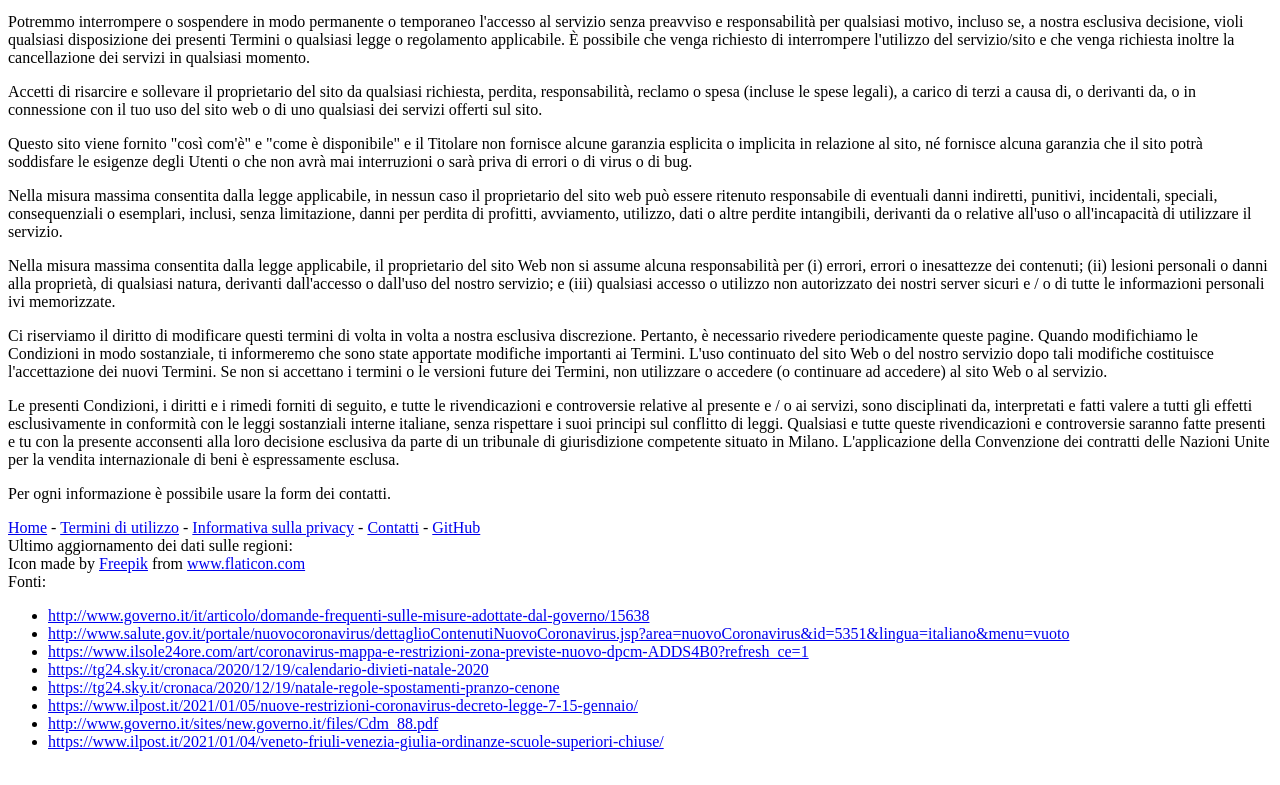
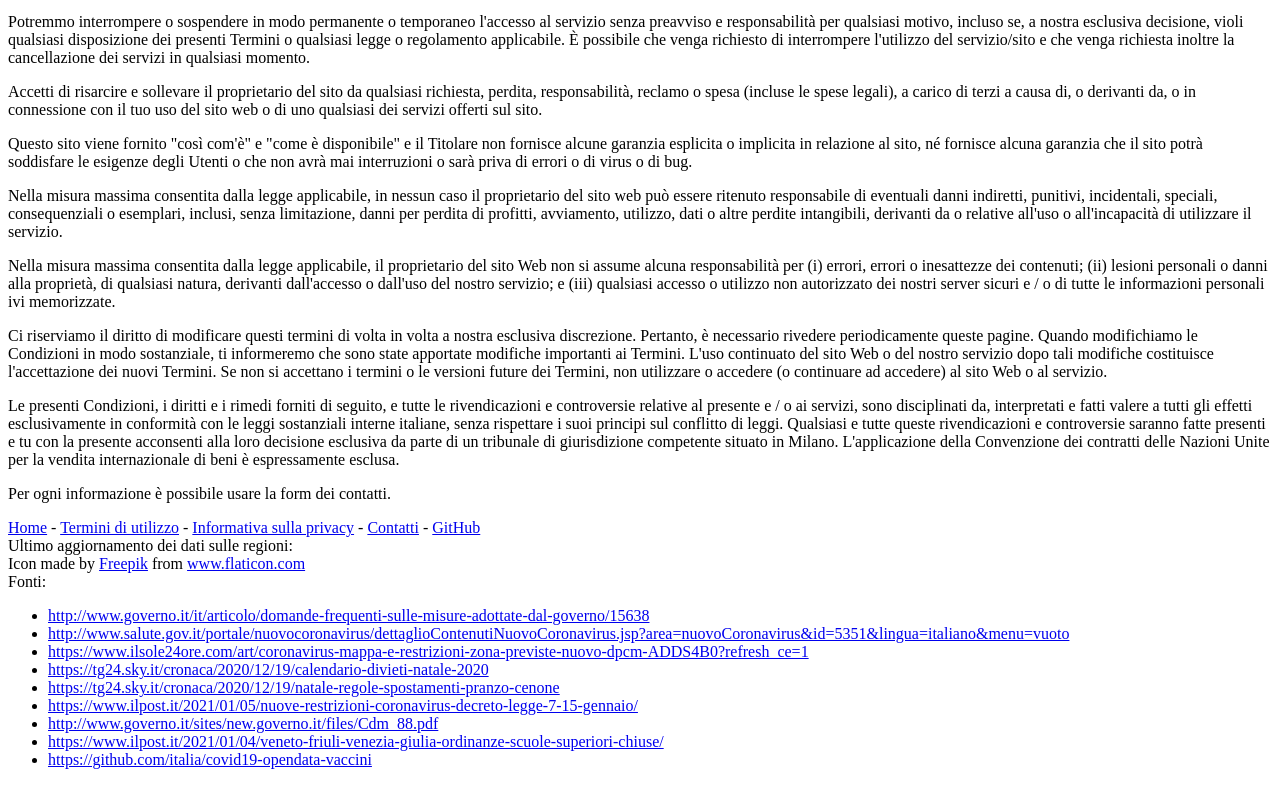
Before and after one commit to mmolinari/oggiposso, a Gatsby site: page /terms in a window 1280 px wide. Shown: the part 370-1155 px from the top of the page. Built offline with nearby package versions, Linux system fonts and the light colour scheme; Gatsby itself is replaced by a stand-in of ours.

Commit message:
Added vaccination data source.

```diff
--- a/src/components/sources.js
+++ b/src/components/sources.js
@@ -9,7 +9,8 @@ export default function Sources () {
     'https://tg24.sky.it/cronaca/2020/12/19/natale-regole-spostamenti-pranzo-cenone',
     'https://www.ilpost.it/2021/01/05/nuove-restrizioni-coronavirus-decreto-legge-7-15-gennaio/',
     'http://www.governo.it/sites/new.governo.it/files/Cdm_88.pdf',
-    'https://www.ilpost.it/2021/01/04/veneto-friuli-venezia-giulia-ordinanze-scuole-superiori-chiuse/'
+    'https://www.ilpost.it/2021/01/04/veneto-friuli-venezia-giulia-ordinanze-scuole-superiori-chiuse/',
+    'https://github.com/italia/covid19-opendata-vaccini'
   ];
 
   let links = [];
```
